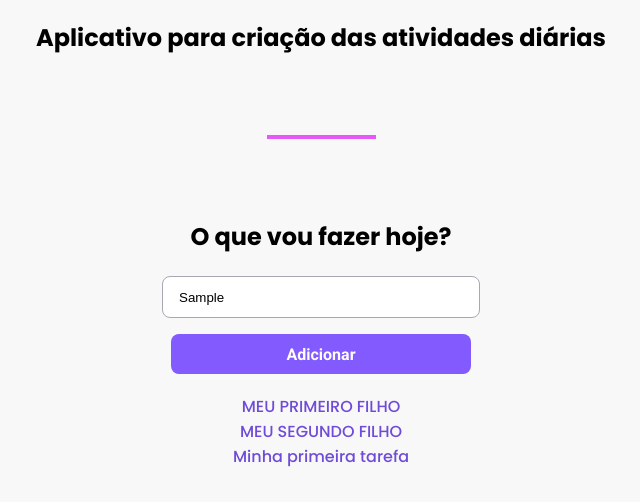
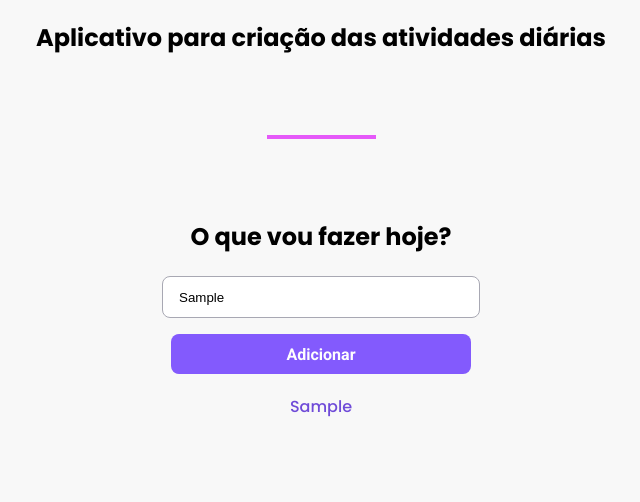
Before and after one commit to KaiqueCovo/todoist-electronjs, an Electron app: page index.html in a window 800 px wide. Both pictures are taken after typing "Sample" into the empty fields and a click on the button "Adicionar". Shown: the whole page, without its empty margins (79-719 px from the left). Drawn offline with Linux system fonts and the light colour scheme.

Commit message:
Pegar valor digitado no input

```diff
--- a/index.html
+++ b/index.html
@@ -30,10 +30,7 @@
     </div>
 
     <!-- Lista de todos -->
-    <ul id="lista-de-tarefas">
-      <li>MEU PRIMEIRO FILHO</li>
-      <li>MEU SEGUNDO FILHO</li>
-    </ul>
+    <ul id="lista-de-tarefas"></ul>
 
     <!-- Importando Script responsável pela lógica do todo -->
     <script src="./todo-list.js"></script>
--- a/todo-list.js
+++ b/todo-list.js
@@ -1,5 +1,6 @@
 function adicionarItem() {
-  const valorInput = "Minha primeira tarefa";
+  // Pegando o valor do input
+  const valorInput = document.querySelector("input").value;
 
   // Pegando a tag UL do nosso HTML pelo ID
   const minhaTagUL = document.getElementById("lista-de-tarefas");
```
